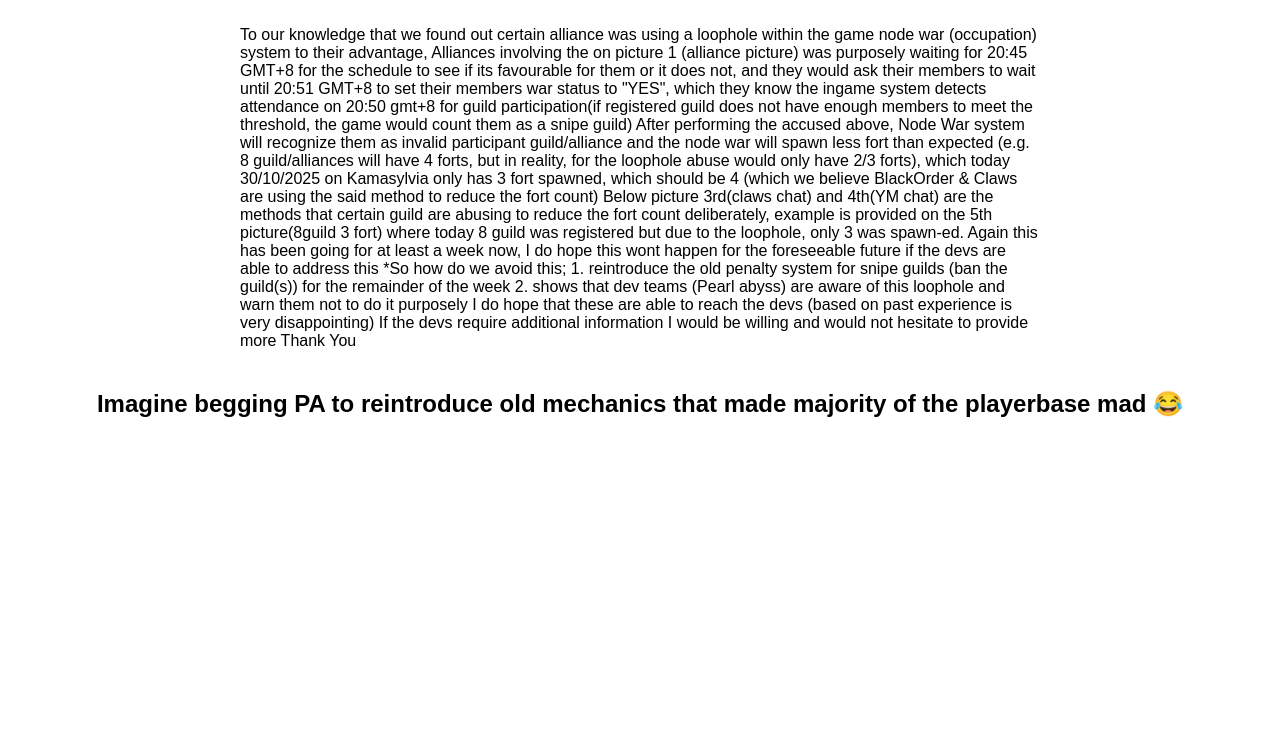
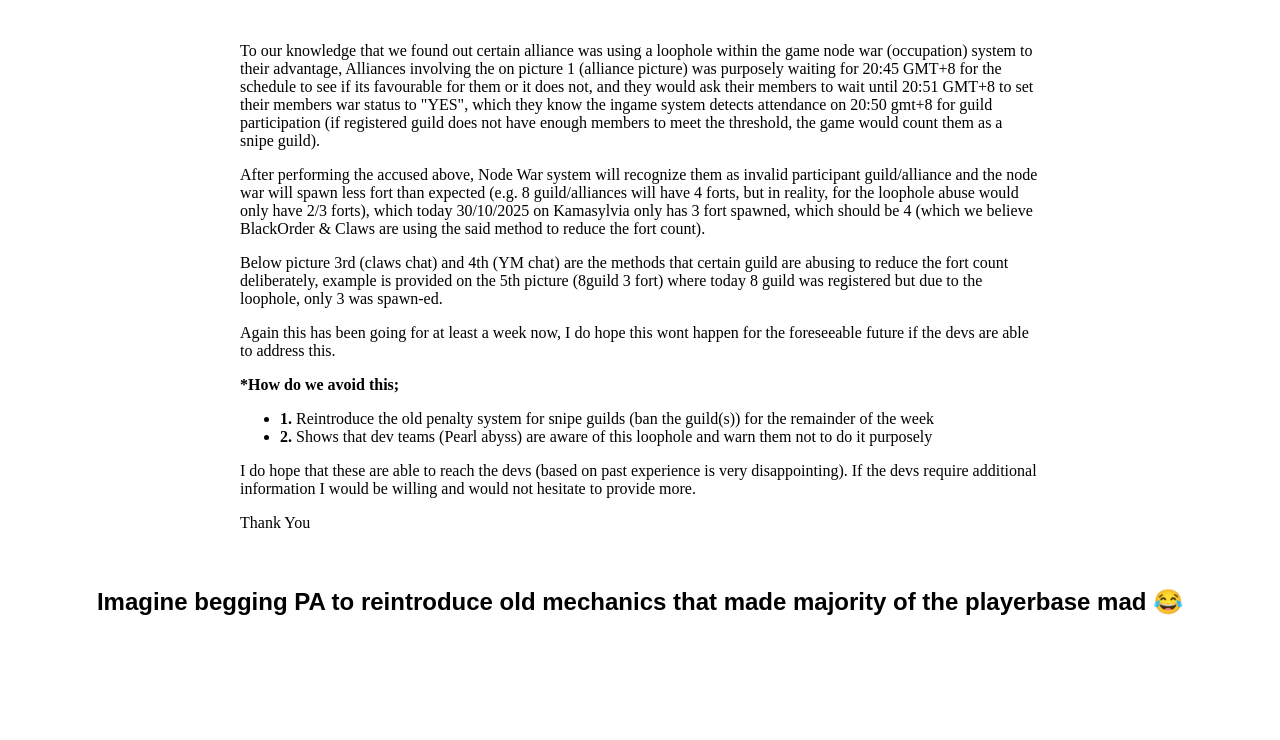
Before and after one commit to seaborderpatrol/seaborderpatrol.github.io, a plain HTML site: page exilecopelol.html in a window 1280 px wide. Shown: the part 60-800 px from the top of the page. Drawn offline with Linux system fonts and the light colour scheme; a web font is replaced by a local one.

Commit message:
Update exilecopelol.html

```diff
--- a/exilecopelol.html
+++ b/exilecopelol.html
@@ -6,7 +6,6 @@
 <style>
   body {
         text-align: center;
-        font-family: "Monsieur+La+Doulaise", sans-serif;
   }
   h2  {
         font-family: "BBH+Sans+Bartle", sans-serif;
@@ -16,6 +15,7 @@
         margin: 0 auto;
         text-align: left;
         padding: 20px;
+        font-family: "Monsieur+La+Doulaise";
   }
 </style>
 
@@ -24,23 +24,35 @@
 <body>
 <h1>"For the sake of balancing"</h1>
 <div class="uwauwa">
-To our knowledge that we found out certain alliance was using a loophole within the game node war (occupation) system to their advantage,
-Alliances involving the on picture 1 (alliance picture) was purposely waiting for 20:45 GMT+8 for the schedule to see if its favourable for them or it does not,
-and they would ask their members to wait until 20:51 GMT+8 to set their members war status to "YES",
-which they know the ingame system detects attendance on 20:50 gmt+8 for guild participation(if registered guild does not have enough members to meet the threshold,
-the game would count them as a snipe guild)
-After performing the accused above, Node War system will recognize them as invalid participant guild/alliance and the node war will spawn less fort than expected
-(e.g. 8 guild/alliances will have 4 forts, but in reality, for the loophole abuse would only have 2/3 forts), which today 30/10/2025 on Kamasylvia only has 3 fort spawned,
-which should be 4 (which we believe BlackOrder & Claws are using the said method to reduce the fort count)
-Below picture 3rd(claws chat) and 4th(YM chat) are the methods that certain guild are abusing to reduce the fort count deliberately,
-example is provided on the 5th picture(8guild 3 fort) where today 8 guild was registered but due to the loophole, only 3 was spawn-ed.
-Again this has been going for at least a week now, I do hope this wont happen for the foreseeable future if the devs are able to address this
-*So how do we avoid this;
-1. reintroduce the old penalty system for snipe guilds (ban the guild(s)) for the remainder of the week
-2. shows that dev teams (Pearl abyss) are aware of this loophole and warn them not to do it purposely
-I do hope that these are able to reach the devs (based on past experience is very disappointing)
-If the devs require additional information I would be willing and would not hesitate to provide more
-Thank You
+<p>
+    To our knowledge that we found out certain alliance was using a loophole within the game node war (occupation) system to their advantage, Alliances involving the on picture 1 (alliance picture) was purposely waiting for 20:45 GMT+8 for the schedule to see if its favourable for them or it does not, and they would ask their members to wait until 20:51 GMT+8 to set their members war status to "YES", which they know the ingame system detects attendance on 20:50 gmt+8 for guild participation (if registered guild does not have enough members to meet the threshold, the game would count them as a snipe guild).
+  </p>
+  <p>
+    After performing the accused above, Node War system will recognize them as invalid participant guild/alliance and the node war will spawn less fort than expected (e.g. 8 guild/alliances will have 4 forts, but in reality, for the loophole abuse would only have 2/3 forts), which today 30/10/2025 on Kamasylvia only has 3 fort spawned, which should be 4 (which we believe BlackOrder & Claws are using the said method to reduce the fort count).
+  </p>
+  <p>
+    Below picture 3rd (claws chat) and 4th (YM chat) are the methods that certain guild are abusing to reduce the fort count deliberately, example is provided on the 5th picture (8guild 3 fort) where today 8 guild was registered but due to the loophole, only 3 was spawn-ed.
+  </p>
+  <p>
+    Again this has been going for at least a week now, I do hope this wont happen for the foreseeable future if the devs are able to address this.
+  </p>
+  <p>
+    <strong>*How do we avoid this;</strong>
+  </p>
+  <ul>
+    <li>
+      <strong>1.</strong> Reintroduce the old penalty system for snipe guilds (ban the guild(s)) for the remainder of the week
+    </li>
+    <li>
+      <strong>2.</strong> Shows that dev teams (Pearl abyss) are aware of this loophole and warn them not to do it purposely
+    </li>
+  </ul>
+  <p>
+    I do hope that these are able to reach the devs (based on past experience is very disappointing). If the devs require additional information I would be willing and would not hesitate to provide more.
+  </p>
+  <p>
+    Thank You
+  </p>
 </div>
 <h2>Imagine begging PA to reintroduce old mechanics that made majority of the playerbase mad 😂</h2>
 
```
